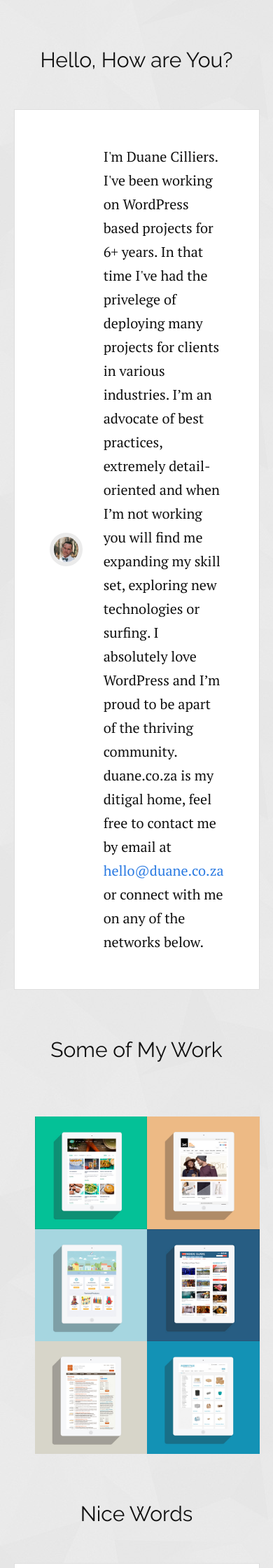
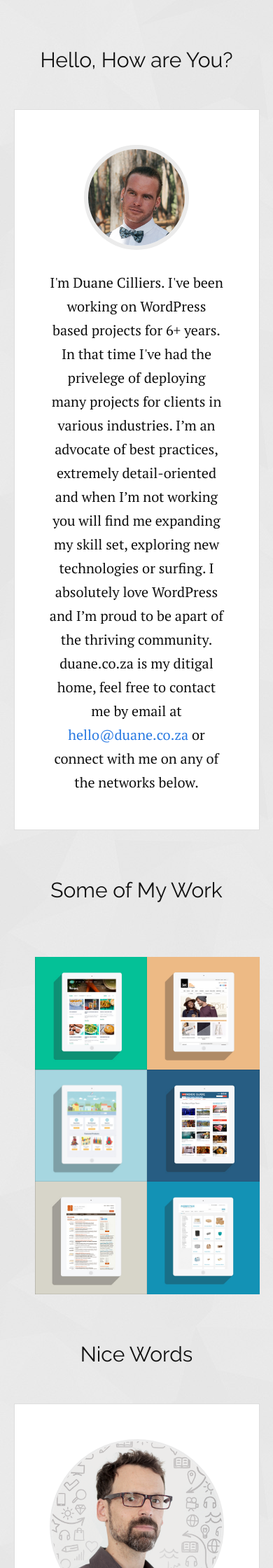
Before and after one commit to duanecilliers/duane.co.za-archive, a Jekyll site: the page built from index.html, in a window 390 px wide. Shown: the top 2240 px of the page at 70% size. Built offline with Jekyll 4.4.1, drawn with Linux system fonts in a browser that asks for light colours.

Commit message:
Updated bio media queries.

```diff
--- a/_sass/_components.scss
+++ b/_sass/_components.scss
@@ -1,18 +1,21 @@
 #bio {
   > div {
-    // display: table;
     @extend %valign;
 
-    .info {
-      width: 70%;
-      padding-left: $spacing-unit;
+    @media screen and (max-width: $mq-tablet) {
+      text-align: center;
+      img {
+        max-width: 60%;
+        margin-bottom: $spacing-unit;
+      }
     }
 
-    // img,
-    // .info {
-    //   display: table-cell;
-    //   vertical-align: middle;
-    // }
+    @media screen and (min-width: $mq-tablet) {
+      .info {
+        width: 70%;
+        padding-left: $spacing-unit;
+      }
+    }
   }
 }
 
--- a/_sass/_util.scss
+++ b/_sass/_util.scss
@@ -1,6 +1,8 @@
 /**
  * Vertical Align
  */
+
+@media screen and (min-width: $mq-tablet) {
   %valign {
     display: table;
 
@@ -14,3 +16,5 @@
   .valign-wrapper {
     @extend %valign;
   }
+
+}
```
Lines whose indentation alone changed are shown as unchanged.
